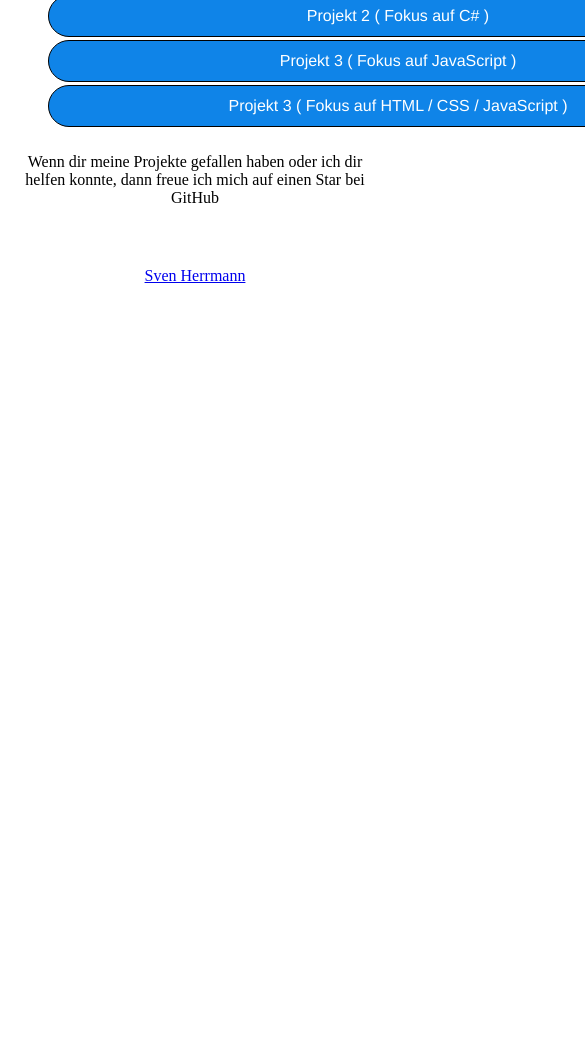
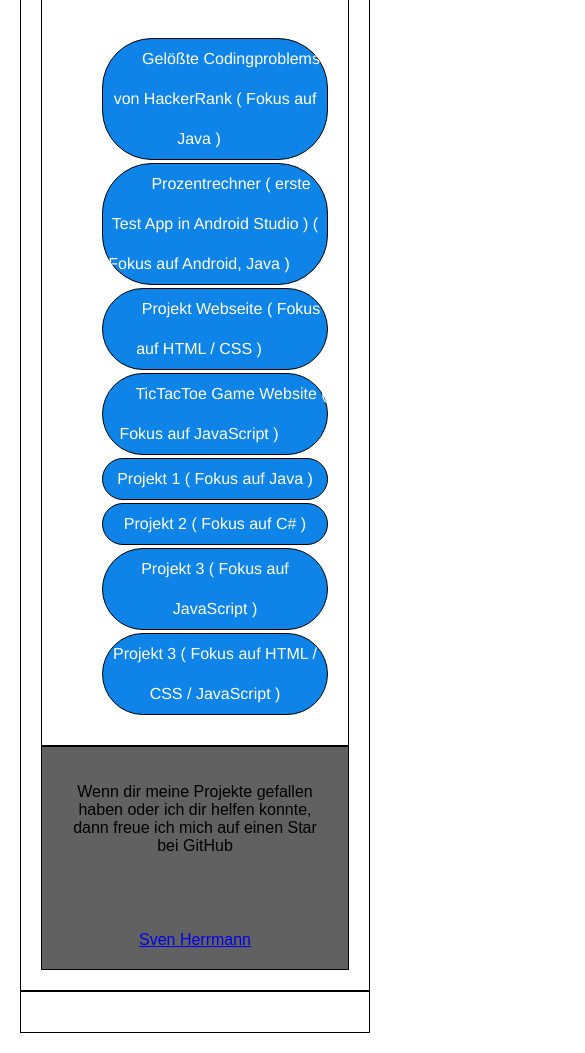
Before and after one commit to SvenHerr/ProjektWebsite, a plain HTML site: page index.html in a window 390 px wide. Shown: the part 677-1730 px from the top of the page, 585 px wide, since content can reach past the window. Before the commit the page ends 970 px from the top, so only its background shows below. Drawn offline with Linux system fonts and the light colour scheme.

Commit message:
refactory to responsive design

```diff
--- a/css/StyleSheet.css
+++ b/css/StyleSheet.css
@@ -1,51 +1,53 @@
-
-
-html, body{
-    height: 100;
+html {
+    font-size: 100%
 }
 
 body {
-    min-height: 100%;
-    display: flex;
-    flex-direction: column;
+    margin: 0;
+    padding: 20px;
+    font-family: Arial, Helvetica, sans-serif;
+    font-size: 1rem;
+    color: #fff
+}
 
-    flex: 1;
-  }
+h1,
+h2 {
+    color: black;
+    margin: 2em;
+    display: inline-block;
+    /*opacity: .8; */
+    font-family: Montserrat, sans-serif;
+}
+
+p {
+    color: #000;
+}
 
 
-h1,h2{
-    color: black;
-    margin: 2em;
-    display:inline-block;
-    /*opacity: .8; */
-    font-family: Montserrat,sans-serif;
-}
+/* vllt muss das DIV wieder entfernt werden.*/
 
-div{
+div {
     text-align: center;
 }
 
-
-.div-Ul{
-    list-style-type:none;
+.div-Ul {
+    list-style-type: none;
     text-align: center;
     /*display: table*/
     margin-bottom: 10px;
     margin-top: 20px;
-
     margin-left: auto;
     margin-right: auto;
-    width: 700px;
+    /*width: 700px;*/
 }
 
-.div-Ul-li{
+.div-Ul-li {
     margin: 0 0 3px 0;
     border: 1px solid black;
     background-color: #0f84e8;
     color: white;
     line-height: 40px;
     border-radius: 50px;
-
     font-style: normal;
     font-variant-ligatures: normal;
     font-variant-caps: normal;
@@ -53,11 +55,10 @@ div{
     font-variant-east-asian: normal;
     font-weight: 500;
     font-stretch: normal;
-
     font-family: "Helvetica Neue", Helvetica, Arial, sans-serif;
 }
 
-li a{
+li a {
     color: white;
 }
 
@@ -89,19 +90,66 @@ li a:active {
     text-decoration: underline;
 }
 
-iframe{
+iframe {
     align-self: center;
     vertical-align: middle;
     /*background-image: -webkit-gradient(linear,left top,left bottom,color-stop(0,#0f84e8),color-stop(100%,#0f84e8));*/
 }
 
-div a{
-      margin: 2em;
+footer iframe {
+    /* Warum funktioniert manchmal margin nicht?? */
+    margin: 1em;
 }
 
+div a {
+    margin: 2em;
+}
 
-
-footer{
+footer {
     margin-top: 1em;
     align-self: center;
 }
+
+main,
+header,
+section,
+aside,
+footer {
+    margin: 0;
+    display: block;
+    padding: 1.25rem;
+    border: 1px solid #000;
+    color: #fff;
+}
+
+.content {
+    flex: 1;
+    /*flex-grow: 1;
+    flex-shrink: 1;
+    flex-basis: 1;*/
+}
+
+.sidebar {
+    flex: 0 1 300px;
+    background: #673ab7;
+}
+
+.footer {
+    background: #616161;
+}
+
+.footer,
+.sidebar {
+    border: 1px solid #000
+}
+
+@media screen and (min-width:640px) {
+    .flex-container {
+        display: flex
+    }
+}
+
+.wrapper {
+    margin: auto;
+    max-width: 75rem
+}
--- a/index.html
+++ b/index.html
@@ -1,20 +1,37 @@
 <!doctype html>
 <html>
+
 <head>
 
     <meta charset="UTF-8">
     <title>Sven´s project page </title>
+    <link href="css/StyleSheet.css" rel="stylesheet" type="text/css">
     <script src="files/svensprojectpageScript.js"></script>
-    <link href="css/StyleSheet.css" rel="stylesheet" type="text/css">
 
 </head>
 
 <body>
+
+    <!-- Main Content -->
+    <main>
+        <!-- Header -->
+        <header>
             <div>
                 <h1 id="testID">Welcome to Sven´s project page</h1><br>
+            </div>
+        </header>
+
+        <!-- Hero -->
+        <section>
+            <div>
                 <h2>Klicke auf ein Projekt, das dich interessiert!</h2><br>
                 <a class="github-button" href="https://github.com/SvenHerr" data-size="large" aria-label="Follow @SvenHerr on GitHub">Follow @SvenHerr</a>
             </div>
+
+        </section>
+        <div class="flex-container wrapper">
+            <!-- Content -->
+            <section class="content">
                 <div>
                     <ul class="div-Ul">
                         <li class="div-Ul-li"><a href="https://github.com/SvenHerr/Codingproblems" target="_blank" title="Go to GitHub and view source code">Gelößte Codingproblems von HackerRank ( Fokus auf Java )</a>
@@ -38,21 +55,35 @@
 
                     </ul>
                 </div>
+            </section>
 
+            <!-- Sidebar
+            <aside class="sidebar">
+                <p> Lorem ipsum dolor sit amet, consetetur sadipscing elitr, sed diam nonumy eirmod tempor invidunt ut labore et dolore magna aliquyam erat, sed diam voluptua. At vero eos et accusam et justo duo dolores et ea rebum. Stet clita kasd gubergren,
+                    no sea takimata sanctus est Lorem ipsum dolor sit amet. Lorem ipsum dolor sit amet, consetetur sadipscing elitr, sed diam
+                    <p>
+            </aside>-->
+        </div>
+        <!-- Footer -->
+        <footer class="footer">
             <div>
                 <p>Wenn dir meine Projekte gefallen haben oder ich dir helfen konnte, dann freue ich mich auf einen Star bei GitHub</p>
                 <a class="github-button" href="https://github.com/SvenHerr" data-size="large" aria-label="Follow @SvenHerr on GitHub">Follow @SvenHerr</a>
+                <div class="LI-profile-badge" data-version="v1" data-size="medium" data-locale="de_DE" data-type="vertical" data-theme="dark" data-vanity="sven-herrmann"><a class="LI-simple-link" target="_blank" href='https://de.linkedin.com/in/sven-herrmann?trk=profile-badge'>Sven Herrmann</a>
 
                 </div>
+        </footer>
 
-  <!-- Place this tag in your head or just before your close body tag. -->
+    </main>
     <script async defer src="files/gitHubButtons.js"></script>
-  <script type="text/javascript" src="https://platform.linkedin.com/badges/js/profile.js" async defer></script> <!--files/linkedIn.js-->
+    <script type="text/javascript" src="https://platform.linkedin.com/badges/js/profile.js" async defer></script>
+    <!--files/linkedIn.js-->
+
 </body>
 
 <footer>
-  <div>
-    <div class="LI-profile-badge"  data-version="v1" data-size="medium" data-locale="de_DE" data-type="vertical" data-theme="dark" data-vanity="sven-herrmann"><a class="LI-simple-link" target="_blank" href='https://de.linkedin.com/in/sven-herrmann?trk=profile-badge'>Sven Herrmann</a>
-    </div>
+
+
 </footer>
+
 </html>
```
Also changed, not shown: 1 other file. Lines whose indentation alone changed are shown as unchanged.
